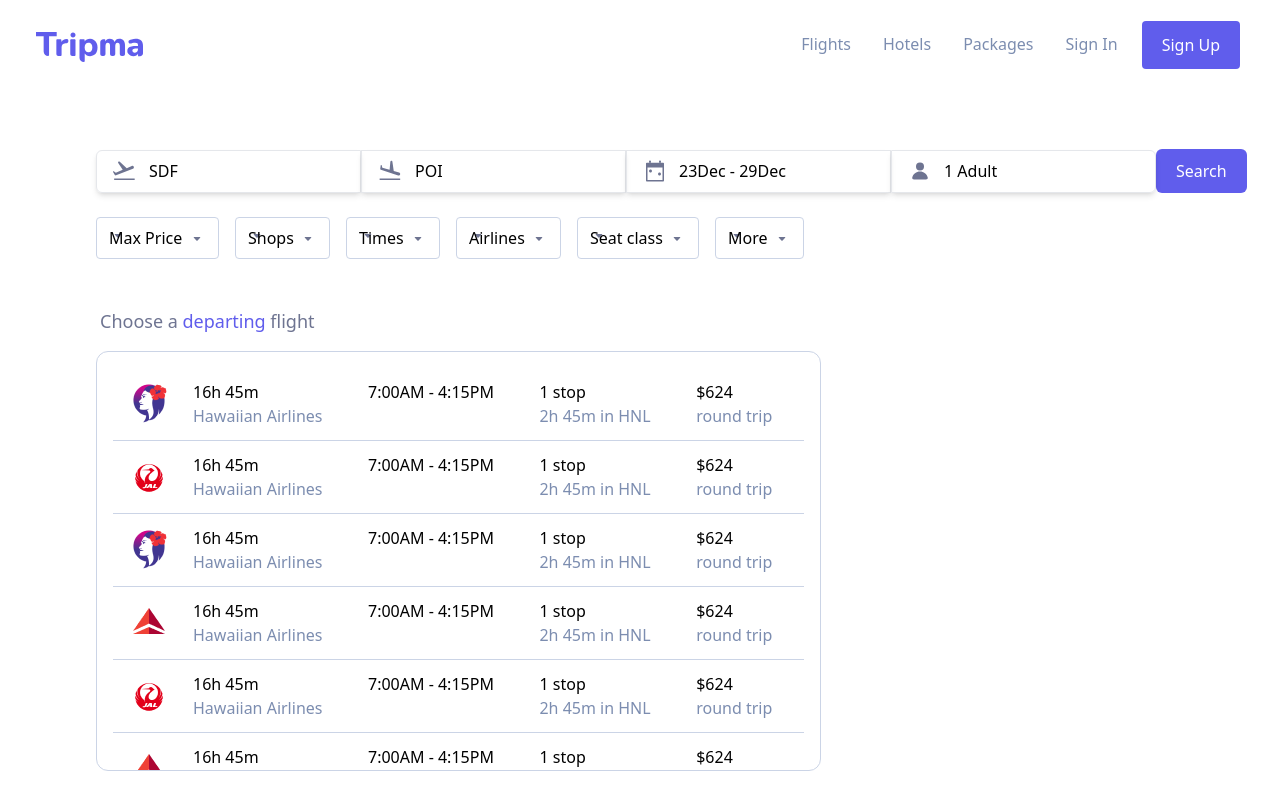
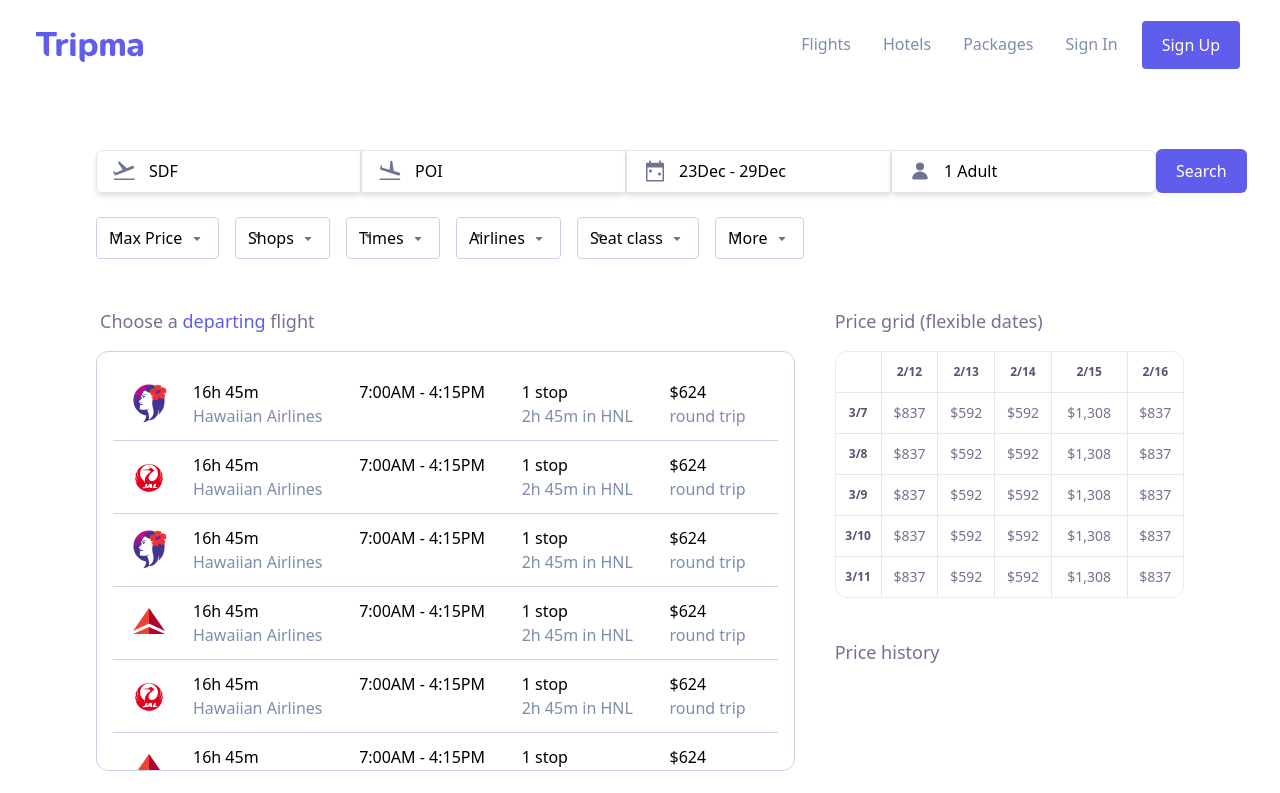
Before and after one commit to monarxxjain/tripma, a Next.js app: page /departure in a window 1280 px wide. Shown: the top 793 px of the page. Built offline with nearby package versions, Linux system fonts and the light colour scheme.

Commit message:
Departure Page Done

```diff
--- a/src/components/molecules/departure/Flights.jsx
+++ b/src/components/molecules/departure/Flights.jsx
@@ -6,6 +6,7 @@
 import  JapanAirline from '@/assets/images/Airlines/Japan.png'
 import  DeltaAirline from '@/assets/images/Airlines/Delta.png'
 import JourneyMap from '@/assets/images/journey-map.svg'
+import PricingDetails from './PricingDetails';
 
 const Flights = () => {
 
@@ -280,6 +281,7 @@
   },[selectedFlights])
 
   return (
+    <section className='flex justify-between gap-10 mt-12'>
       <div className='w-8/12 flex flex-col'>
         <p className='text-lg text-[#6E7491] ps-1'>Choose a <span className='text-[#605DEC] fade-in'>{journey}</span> flight</p>
 
@@ -288,7 +290,7 @@
             return(
               <motion.div
                 key={index}
-              initial={{ opacity: 0, x: "0px", y: "100px" }}
+                initial={{ opacity: 0, x: "500px", y: "0px" }}
                 animate={{ opacity: 1, x: "0", y: "0px" }}
                 exit={{ opacity: 0, x: "0px", y: "0px" }}
                 transition={{ duration: 0.5+(0.09*index) }}
@@ -301,7 +303,7 @@
             return(
               <motion.div
                 key={index}
-              initial={{ opacity: 0, x: "0px", y: "100px" }}
+                initial={{ opacity: 0, x: "500px", y: "0px" }}
                 animate={{ opacity: 1, x: "0", y: "0px" }}
                 exit={{ opacity: 0, x: "0px", y: "0px" }}
                 transition={{ duration: 0.5+(0.09*index) }}
@@ -316,6 +318,11 @@
 
         <Image src={JourneyMap} className='w-full mt-12' />
       </div>
+
+      <div className='w-4/12'>
+        <PricingDetails selectedFlight={selectedFlights} />
+      </div>
+    </section>
   )
 }
 
--- /dev/null
+++ b/src/components/molecules/departure/PricingDetails.jsx
@@ -0,0 +1,74 @@
+import React from 'react'
+
+const PricingDetails = ({selectedFlight}) => {
+  return (
+    <div className='flex flex-col'>
+      {selectedFlight.departingFlight==null &&
+        <>
+            <p className='text-lg text-[#6E7491]'>Price grid (flexible dates)</p>
+
+            <div className='border border-[#E9E8FC] rounded-xl mt-4'>
+                <table className='w-full text-center divide-y-[1px] text-sm text-[#6E7491]'>
+                    <thead>
+                        <tr className='divide-x-[1px] '>
+                            <td></td>
+                            <td className='py-3 text-xs font-bold text-[#52556F]'>2/12</td>
+                            <td className='text-xs font-bold text-[#52556F]'>2/13</td>
+                            <td className='text-xs font-bold text-[#52556F]'>2/14</td>
+                            <td className='text-xs font-bold text-[#52556F]'>2/15</td>
+                            <td className='text-xs font-bold text-[#52556F]'>2/16</td>
+                        </tr>
+                    </thead>
+                    <tbody className='divide-y-[1px] '>
+                        <tr className='divide-x-[1px]'>
+                            <td className='text-xs py-3 font-bold text-[#52556F]'>3/7</td>
+                            <td>$837</td>
+                            <td>$592</td>
+                            <td>$592</td>
+                            <td>$1,308</td>
+                            <td>$837</td>
+                        </tr>
+                        <tr className='divide-x-[1px]'>
+                            <td className='text-xs py-3 font-bold text-[#52556F]'>3/8</td>
+                            <td>$837</td>
+                            <td>$592</td>
+                            <td>$592</td>
+                            <td>$1,308</td>
+                            <td>$837</td>
+                        </tr>
+                        <tr className='divide-x-[1px]'>
+                            <td className='text-xs py-3 font-bold text-[#52556F]'>3/9</td>
+                            <td>$837</td>
+                            <td>$592</td>
+                            <td>$592</td>
+                            <td>$1,308</td>
+                            <td>$837</td>
+                        </tr>
+                        <tr className='divide-x-[1px]'>
+                            <td className='text-xs py-3 font-bold text-[#52556F]'>3/10</td>
+                            <td>$837</td>
+                            <td>$592</td>
+                            <td>$592</td>
+                            <td>$1,308</td>
+                            <td>$837</td>
+                        </tr>
+                        <tr className='divide-x-[1px]'>
+                            <td className='text-xs py-3 font-bold text-[#52556F]'>3/11</td>
+                            <td>$837</td>
+                            <td>$592</td>
+                            <td>$592</td>
+                            <td>$1,308</td>
+                            <td>$837</td>
+                        </tr>
+                    </tbody>
+                </table>
+            </div>
+
+            <p className='text-lg text-[#6E7491] mt-10'>Price history</p>
+        </>
+      }
+    </div>
+  )
+}
+
+export default PricingDetails
--- a/src/components/molecules/departure/SearchResults.jsx
+++ b/src/components/molecules/departure/SearchResults.jsx
@@ -9,9 +9,7 @@
       <Search />
       <Filters />
 
-      <section className='flex justify-between gap-10 mt-12'>
-        <Flights />
-      </section>
+      <Flights />
     </div>
   )
 }
```
Lines whose indentation alone changed are shown as unchanged.
